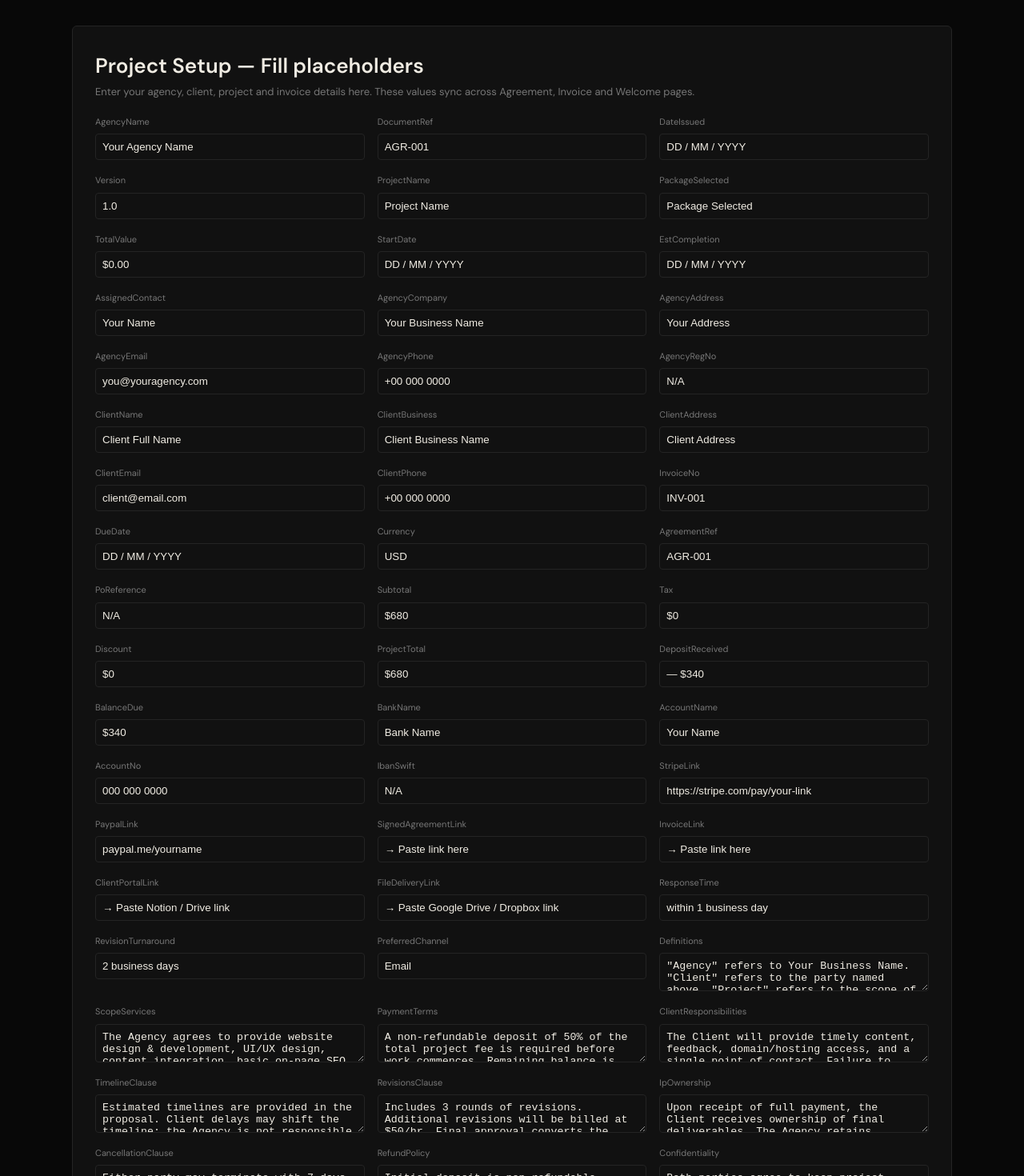
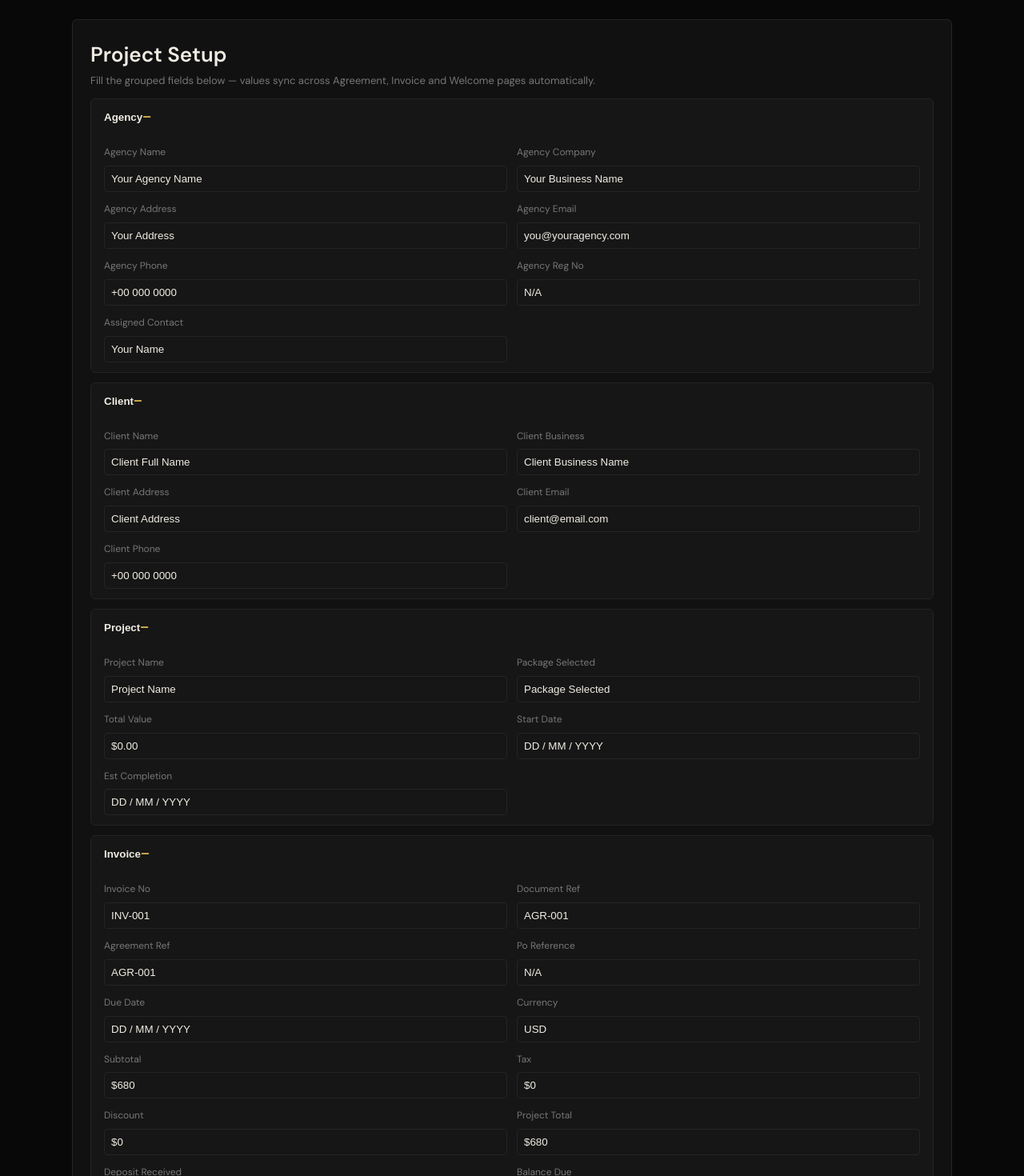
Before and after one commit to th1wa/zervianstudio, a React (Vite) app: page / in a window 1280 px wide. Shown: the top 1470 px of the page at 80% size. Built offline with nearby package versions, Linux system fonts and the light colour scheme.

Commit message:
Redo Setup page with grouped, collapsible sections

```diff
--- a/src/pages/SetupPage.jsx
+++ b/src/pages/SetupPage.jsx
@@ -1,45 +1,70 @@
-import React from 'react';
+import React, { useState } from 'react';
 import { useNavigate } from 'react-router-dom';
 import { useDocumentContext } from '../context/DocumentContext';
 import styles from './SetupPage.module.css';
 
-const isLongField = (key) => {
-  const longKeys = ['definitions','scopeServices','paymentTerms','clientResponsibilities','timelineClause','revisionsClause','ipOwnership','cancellationClause','refundPolicy','confidentiality','limitationLiability','hostingClause','compatibilityClause','legalCompliance'];
-  return longKeys.includes(key) || key.toLowerCase().includes('note') || key.toLowerCase().includes('terms') || key.toLowerCase().includes('clause');
+const GROUPS = [
+  { id: 'agency', label: 'Agency', keys: ['agencyName','agencyCompany','agencyAddress','agencyEmail','agencyPhone','agencyRegNo','assignedContact'] },
+  { id: 'client', label: 'Client', keys: ['clientName','clientBusiness','clientAddress','clientEmail','clientPhone'] },
+  { id: 'project', label: 'Project', keys: ['projectName','packageSelected','totalValue','startDate','estCompletion'] },
+  { id: 'invoice', label: 'Invoice', keys: ['invoiceNo','documentRef','agreementRef','poReference','dueDate','currency','subtotal','tax','discount','projectTotal','depositReceived','balanceDue'] },
+  { id: 'payment', label: 'Payment', keys: ['bankName','accountName','accountNo','ibanSwift','stripeLink','paypalLink'] },
+  { id: 'welcome', label: 'Welcome / Links', keys: ['signedAgreementLink','invoiceLink','clientPortalLink','fileDeliveryLink','responseTime','revisionTurnaround','preferredChannel'] },
+  { id: 'clauses', label: 'Agreement Clauses', keys: ['definitions','scopeServices','paymentTerms','clientResponsibilities','timelineClause','revisionsClause','ipOwnership','cancellationClause','refundPolicy','confidentiality','limitationLiability','hostingClause','compatibilityClause','legalCompliance'] }
+];
+
+function isLongField(key){
+  return key.length > 20 || key.toLowerCase().includes('terms') || key.toLowerCase().includes('clause') || key.toLowerCase().includes('definitions') || key.toLowerCase().includes('scope');
 }
 
 export default function SetupPage(){
-  const { formData, updateField } = useDocumentContext();
+  const { formData, updateField, updateFields } = useDocumentContext();
   const navigate = useNavigate();
+  const [open, setOpen] = useState(() => GROUPS.reduce((acc,g)=>{ acc[g.id]=true; return acc; },{}));
 
-  const handleChange = (key, e) => {
-    updateField(key, e.target.value);
-  };
+  const handleChange = (key, value) => updateField(key, value);
 
-  const keys = Object.keys(formData);
+  const toggle = (id) => setOpen(prev => ({...prev, [id]: !prev[id]}));
+
+  const saveAndGo = () => navigate('/agreement');
+
+  const resetAll = () => { localStorage.removeItem('clientAgreementData'); window.location.reload(); };
 
   return (
     <div className={styles.page}>
       <div className={styles.container}>
-        <h1>Project Setup — Fill placeholders</h1>
-        <p className={styles.lead}>Enter your agency, client, project and invoice details here. These values sync across Agreement, Invoice and Welcome pages.</p>
+        <h1>Project Setup</h1>
+        <p className={styles.lead}>Fill the grouped fields below — values sync across Agreement, Invoice and Welcome pages automatically.</p>
 
-        <div className={styles.grid}>
-          {keys.map((key) => (
-            <div key={key} className={styles.field}>
-              <label className={styles.label}>{key}</label>
-              {isLongField(key) ? (
-                <textarea className={styles.input} value={formData[key]} onChange={(e)=>handleChange(key,e)} />
-              ) : (
-                <input className={styles.input} value={formData[key]} onChange={(e)=>handleChange(key,e)} />
+        <div className={styles.groups}>
+          {GROUPS.map(group => (
+            <div key={group.id} className={styles.group}>
+              <button className={styles.groupHeader} onClick={()=>toggle(group.id)}>
+                <span>{group.label}</span>
+                <span className={styles.caret}>{open[group.id] ? '−' : '+'}</span>
+              </button>
+
+              {open[group.id] && (
+                <div className={styles.groupBody}>
+                  {group.keys.map(key => (
+                    <div key={key} className={styles.fieldRow}>
+                      <label className={styles.label}>{key.replace(/([A-Z])/g, ' $1').replace(/^./, s => s.toUpperCase())}</label>
+                      {isLongField(key) ? (
+                        <textarea className={styles.input} value={formData[key]||''} onChange={(e)=>handleChange(key,e.target.value)} />
+                      ) : (
+                        <input className={styles.input} value={formData[key]||''} onChange={(e)=>handleChange(key,e.target.value)} />
+                      )}
+                    </div>
+                  ))}
+                </div>
               )}
             </div>
           ))}
         </div>
 
         <div className={styles.actions}>
-          <button className={styles.btnPrimary} onClick={()=>navigate('/agreement')}>Save & Go to Documents</button>
-          <button className={styles.btnGhost} onClick={()=>{localStorage.removeItem('clientAgreementData'); window.location.reload();}}>Reset to defaults</button>
+          <button className={styles.btnPrimary} onClick={saveAndGo}>Save & Go to Documents</button>
+          <button className={styles.btnGhost} onClick={resetAll}>Reset to defaults</button>
         </div>
       </div>
     </div>
--- a/src/pages/SetupPage.module.css
+++ b/src/pages/SetupPage.module.css
@@ -1,14 +1,20 @@
-.page{min-height:100vh;background:var(--black);color:var(--white);font-family:var(--sans);padding:32px;}
-.container{max-width:1100px;margin:0 auto;background:var(--card);border:1px solid var(--border);padding:28px;border-radius:6px}
-.lead{color:var(--muted);margin-bottom:18px}
-.grid{display:grid;grid-template-columns:repeat(3,1fr);gap:16px}
-.field{display:flex;flex-direction:column}
-.label{font-size:11px;color:var(--muted);margin-bottom:6px;text-transform:capitalize}
+.page{min-height:100vh;background:var(--black);color:var(--white);font-family:var(--sans);padding:24px;}
+.container{max-width:1100px;margin:0 auto;background:var(--card);border:1px solid var(--border);padding:22px;border-radius:6px}
+.lead{color:var(--muted);margin-bottom:12px}
+.groups{display:flex;flex-direction:column;gap:12px}
+.group{border:1px solid var(--border);background:var(--card2);border-radius:6px;overflow:hidden}
+.groupHeader{display:flex;justify-content:space-between;align-items:center;padding:12px 16px;background:transparent;border:none;color:var(--white);font-weight:700;cursor:pointer}
+.groupHeader:hover{background:rgba(201,168,76,0.03)}
+.caret{font-size:18px;color:var(--gold)}
+.groupBody{padding:12px 16px;display:grid;grid-template-columns:repeat(2,1fr);gap:12px}
+.fieldRow{display:flex;flex-direction:column}
+.label{font-size:12px;color:var(--muted);margin-bottom:6px}
 .input{background:transparent;border:1px solid var(--border);color:var(--white);padding:8px;border-radius:4px}
 .input:focus{outline:none;border-color:var(--gold)}
-.actions{display:flex;gap:12px;margin-top:18px}
+.input[type="text"]{height:36px}
+.input[type="textarea"], textarea{min-height:80px}
+.actions{display:flex;gap:12px;margin-top:16px}
 .btnPrimary{background:var(--gold);border:none;padding:10px 16px;color:#000;font-weight:700;border-radius:4px;cursor:pointer}
 .btnGhost{background:transparent;border:1px solid var(--border);color:var(--muted);padding:10px 16px;border-radius:4px;cursor:pointer}
 
-@media (max-width:900px){.grid{grid-template-columns:repeat(2,1fr)}}
-@media (max-width:600px){.grid{grid-template-columns:1fr}}
+@media (max-width:900px){.groupBody{grid-template-columns:1fr}}
```
